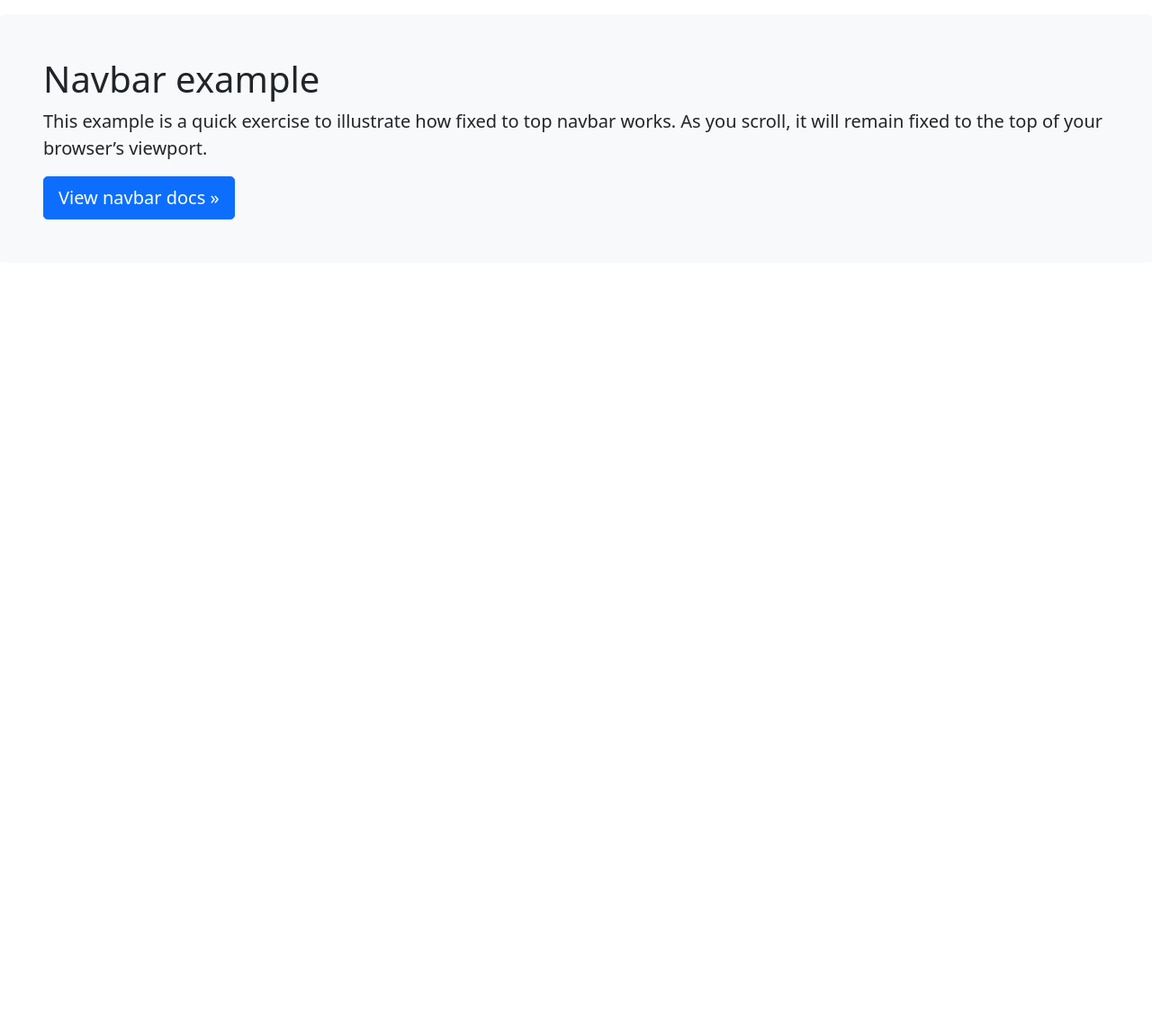
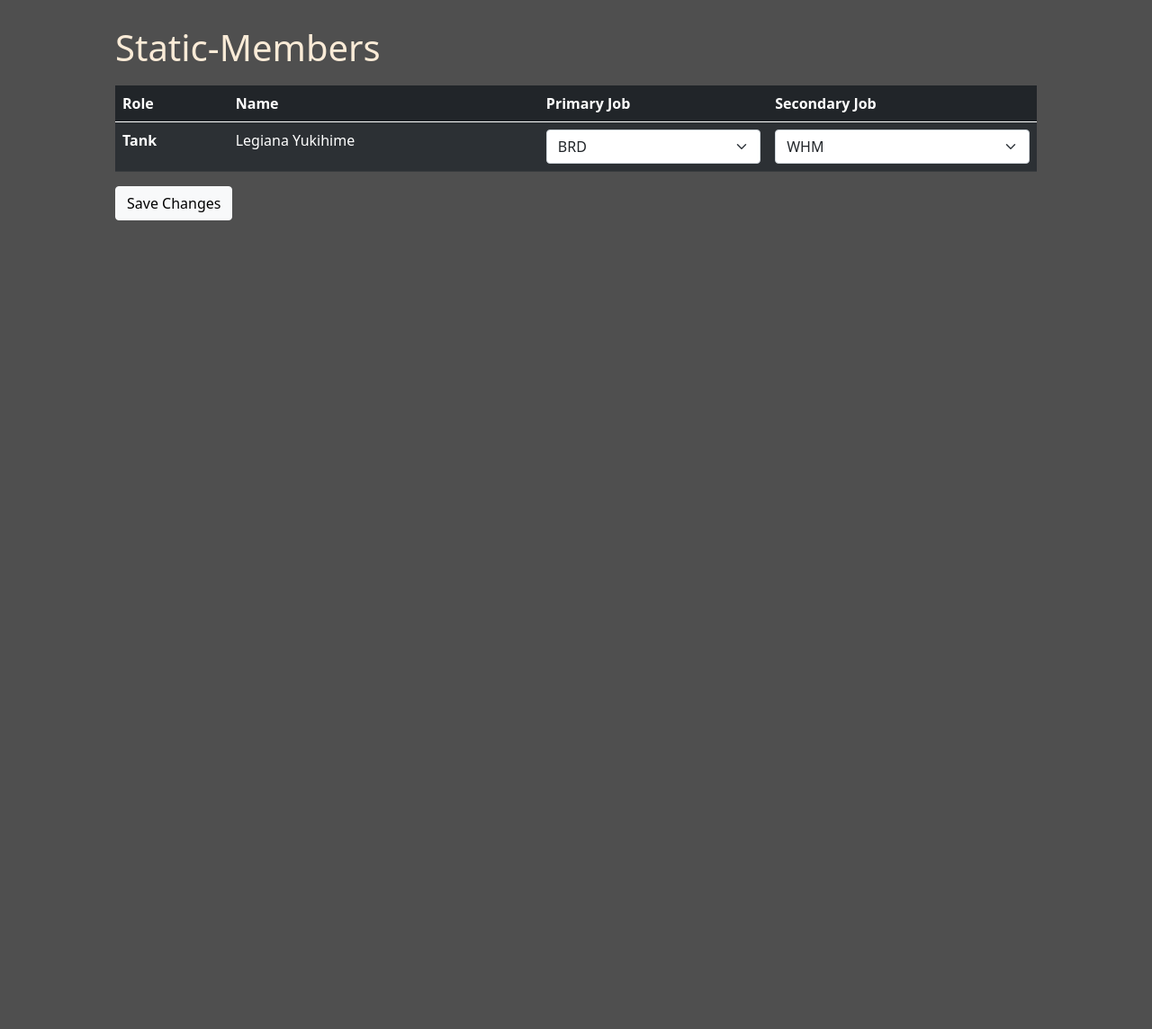
Before and after one commit to tharbring/HaSTe-Statictracker, a PHP site: page /index.php?page=members in a window 1280 px wide. Shown: the part 56-1200 px from the top of the page at 90% size. Run offline with PHP 8.4, Linux system fonts and the light colour scheme.

Commit message:
added functions, member-page w/ table, minor style changes

```diff
--- /dev/null
+++ b/content/members.php
@@ -0,0 +1,70 @@
+<div class="row">
+    <h1 class="font-header">Static-Members</h1>
+</div>
+<div class="row member-table">
+    <form action="/functions/updateMembers.php" method="post">
+        <table class="table table-hover table-dark table-striped">
+            <thead>
+                <tr>
+                    <th scope="col">Role</th>
+                    <th scope="col">Name</th>
+                    <th scope="col">Primary Job</th>
+                    <th scope="col">Secondary Job</th>
+                </tr>
+            </thead>
+            <tbody>
+                <tr>
+                    <th scope="row">Tank</th>
+                    <td>Legiana Yukihime</td>
+                    <td>
+                        <select class="form-select">
+                            <option value="1">PLD</option>
+                            <option value="2">WAR</option>
+                            <option value="3">DRK</option>
+                            <option value="4">GNB</option>
+                            <option value="5">WHM</option>
+                            <option value="6">SCH</option>
+                            <option value="7">AST</option>
+                            <option value="8">SGE</option>
+                            <option value="9">MNK</option>
+                            <option value="10">DRG</option>
+                            <option value="11">NIN</option>
+                            <option value="12">SAM</option>
+                            <option value="13">RPR</option>
+                            <option value="14" selected>BRD</option>
+                            <option value="15">MCH</option>
+                            <option value="16">DNC</option>
+                            <option value="17">BLM</option>
+                            <option value="18">SMN</option>
+                            <option value="19">RDM</option>
+                        </select>
+                    </td>
+                    <td>
+                        <select class="form-select">
+                            <option value="1">PLD</option>
+                            <option value="2">WAR</option>
+                            <option value="3">DRK</option>
+                            <option value="4">GNB</option>
+                            <option value="5" selected>WHM</option>
+                            <option value="6">SCH</option>
+                            <option value="7">AST</option>
+                            <option value="8">SGE</option>
+                            <option value="9">MNK</option>
+                            <option value="10">DRG</option>
+                            <option value="11">NIN</option>
+                            <option value="12">SAM</option>
+                            <option value="13">RPR</option>
+                            <option value="14">BRD</option>
+                            <option value="15">MCH</option>
+                            <option value="16">DNC</option>
+                            <option value="17">BLM</option>
+                            <option value="18">SMN</option>
+                            <option value="19">RDM</option>
+                        </select>
+                    </td>
+                </tr>
+            </tbody>
+        </table>
+        <button type="submit" class="btn btn-light">Save Changes</button>
+    </form>
+</div>
--- a/includes/content.php
+++ b/includes/content.php
@@ -1,9 +1,12 @@
 <?php
 
 /* Variablen */
+$members = "members";
 
 switch ($_GET['page']) {
+    case $members:
+       include ($_SERVER['DOCUMENT_ROOT'] . '/content/members.php');
+    break;
     default:
         include ($_SERVER['DOCUMENT_ROOT'] . '/content/start.php');
-
 }
--- a/index.php
+++ b/index.php
@@ -1,3 +1,13 @@
+<?php
+
+//Error Reporting Trigger
+error_reporting(E_ALL);
+ini_set('display_errors', 1);
+ini_set('display_startup_errors', 1);
+
+
+?>
+
 <!doctype html>
 <html lang="en">
   <head>
@@ -22,6 +32,6 @@
     <?php include ($_SERVER['DOCUMENT_ROOT'] . '/includes/content.php'); ?>
   </main>
 
-  <script src="../assets/dist/js/bootstrap.bundle.min.js"></script>
+  <script src="/js/bootstrap.bundle.min.js"></script>
   </body>
 </html>
--- a/styles.css
+++ b/styles.css
@@ -1,5 +1,15 @@
 /* Show it is fixed to the top */
 body {
+  background-color: #383838e1;
   min-height: 75rem;
   padding-top: 4.5rem;
 }
+main{
+  color:antiquewhite;
+  margin-top: 1%;
+  margin-left: 10%;
+  margin-right: 10%;
+}
+.member-table{
+  padding-top: 1%;
+}
```
Also changed, not shown: functions/dbaccess.php (added, +24 -0 lines), functions/dbclose.php (added, +12 -0 lines), functions/updateMembers.php (added).
